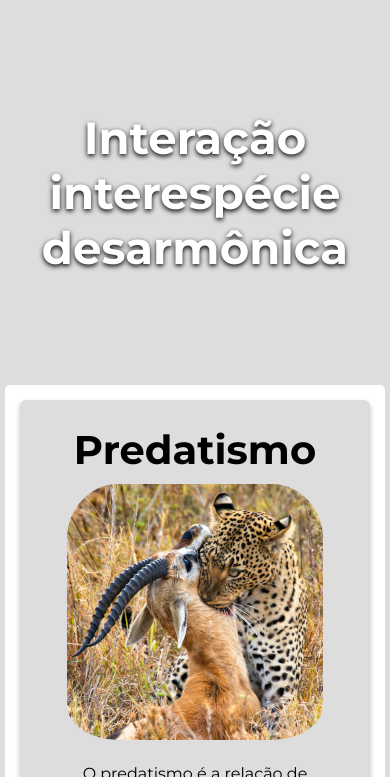
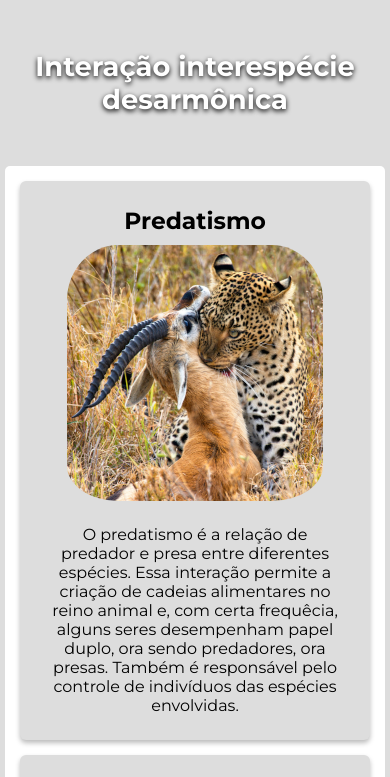
Before and after one commit to Tavar3s/trabalho-biologia_1b, a plain HTML site: page index.html in a window 390 px wide. Shown: the top 777 px of the page. Drawn offline with Linux system fonts and the light colour scheme.

Commit message:
Correção de bugs 2

```diff
--- a/style.css
+++ b/style.css
@@ -20,7 +20,6 @@ main {
 
 header {
     background-color: transparent;
-    padding: 100px 0;
     text-align: center;
 }
 
@@ -66,8 +65,10 @@ footer {
         margin: 0 20vw;
         border-radius: 10px;
     }
+
     h1 {
         font-size: 4.5vw;
+        padding: 100px 0;
     }
 
     section {
@@ -146,8 +147,8 @@ footer {
     }
 
     h1 {
-        font-size: 45px;
-        padding: 10px;
+        font-size: 7vw;
+        padding: 50px 0;
     }
 
     section {
@@ -160,7 +161,7 @@ footer {
     }
 
     h2 {
-        font-size: 40px;
+        font-size: 6vw;
         padding-bottom: 10px;
     }
 
```
